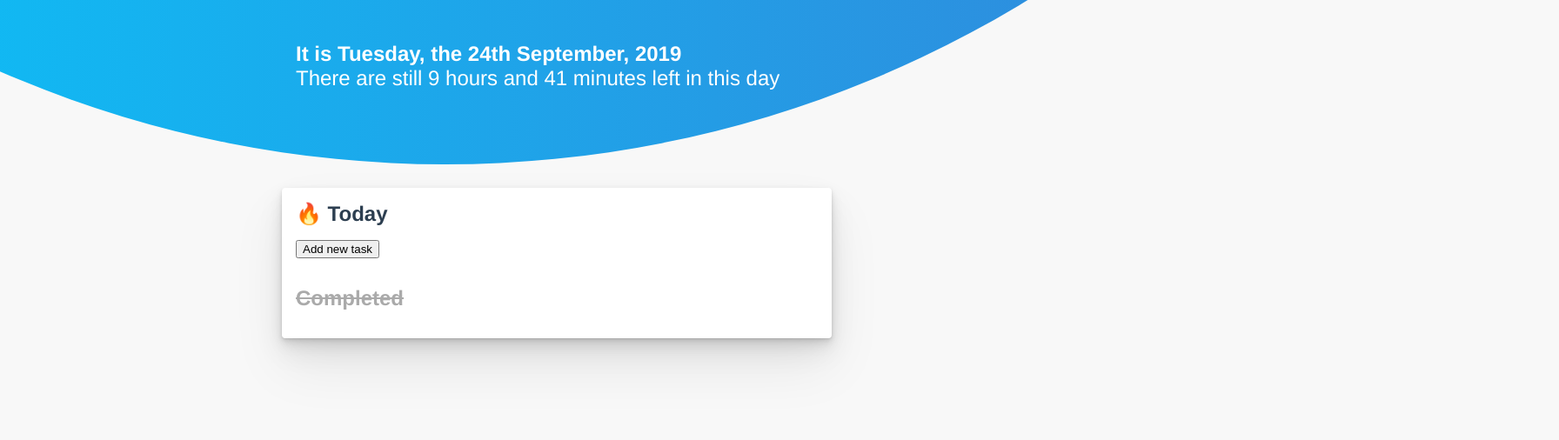
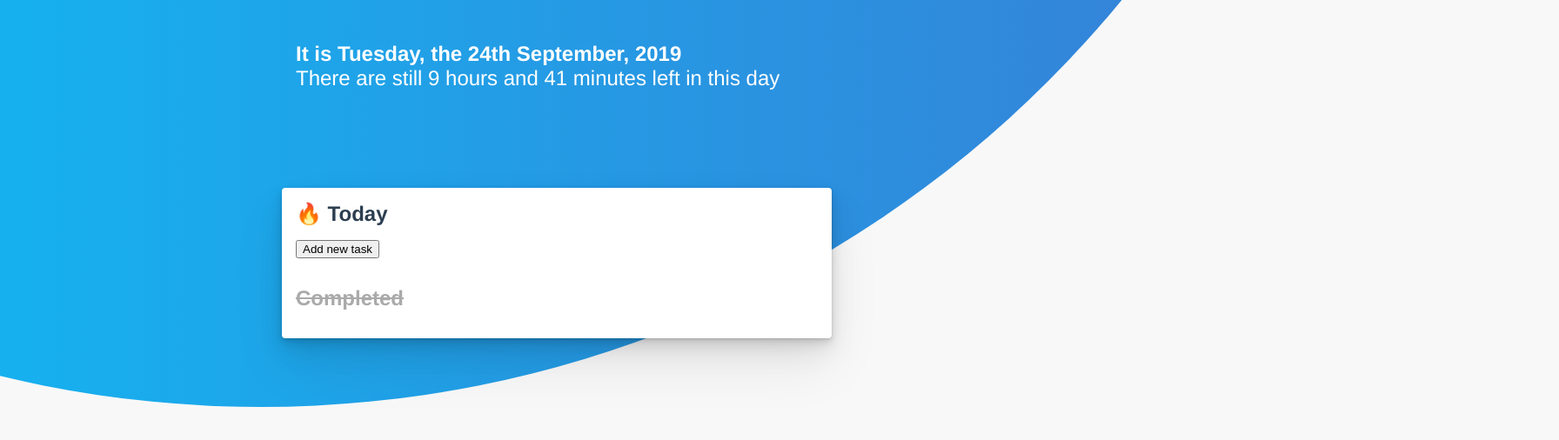
Before and after one commit to Plsr/DoDee, a Vue app: page / in a window 1280 px wide. Shown: the top 506 px of the page at 87% size, 1792 px wide, since content can reach past the window. Built offline with nearby package versions, Linux system fonts and the light colour scheme; what vue-js-modal would draw is missing.

Commit message:
More styling enhancements

```diff
--- a/src/components/TimeDisplay.vue
+++ b/src/components/TimeDisplay.vue
@@ -59,18 +59,22 @@ export default {
 .content {
   max-width: 600px;
   margin: 0 auto 3rem auto;
+  z-index: 0;
+  position: relative;
 }
 
 .wrapper {
   margin: 3rem 0;
   min-height: 120px;
+  position: relative;
+  z-index: -1;
 }
 
-.background {
+.wrapper:before {
+  content: "";
   position: absolute;
-  z-index: -1;
-  bottom: 200px;
-  left: -60%;
+  bottom: -300px;
+  right: -300px;
   background: #00d2ff; /* fallback for old browsers */
   background: -webkit-linear-gradient(
     to right,
```
